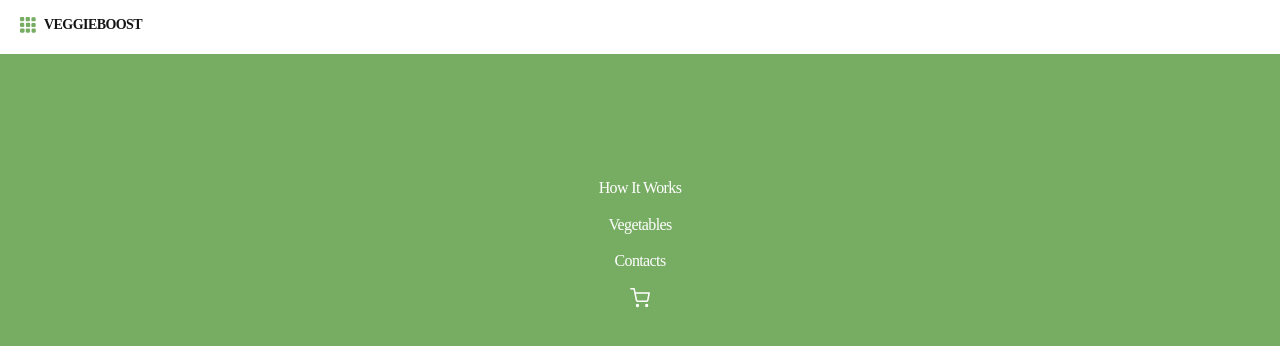
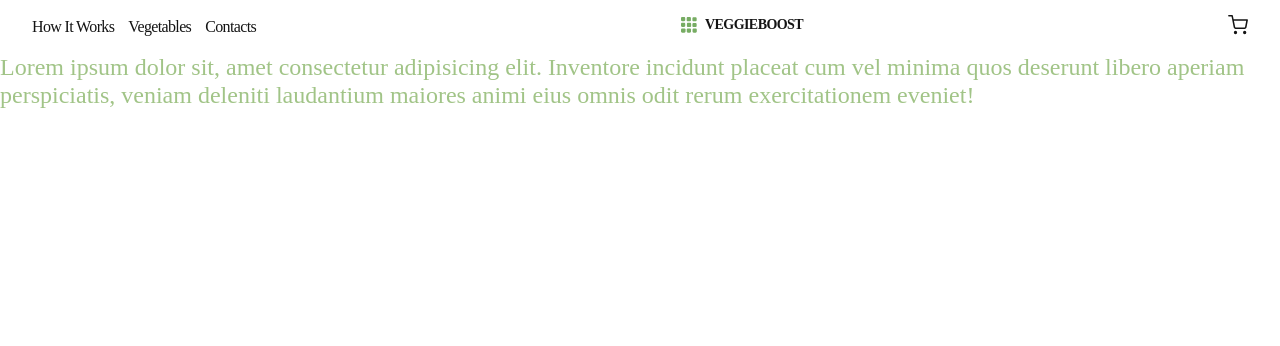
Before and after one commit to intearseea/project-MarkUp14, a website built with Vite: page src/index.html in a window 1280 px wide. Built offline with nearby package versions, Linux system fonts and the light colour scheme; files whose address does not match are found by name.

Commit message:
without-js

```diff
--- a/src/css/header.css
+++ b/src/css/header.css
@@ -1,6 +1,30 @@
-.container {
+.header-container {
   padding: 0 20px;
   margin: 0 auto;
+}
+
+a:hover,
+a:focus {
+  color: #77ac63;
+  background-color: transparent;
+}
+
+.mob-menu-link:hover,
+.mob-menu-link:focus {
+  color: #141414;
+}
+.mob-basket-svg:hover,
+.mob-basket-svg:focus {
+  stroke: #141414;
+}
+.mob-menu-x-svg:hover,
+.mob-menu-x-svg:focus {
+  stroke: #141414;
+}
+
+.burger-menu-svg:hover,
+.burger-menu-svg:focus {
+  fill: #141414;
 }
 
 .header-div {
@@ -9,6 +33,7 @@
   justify-content: space-between;
   align-items: center;
   background-color: #fff;
+  padding: 0;
 }
 
 .header-svg-div {
@@ -26,7 +51,6 @@
 }
 .header-logo-link {
   color: #141414;
-  font-family: DM Sans;
   text-align: center;
   font-size: 14px;
   font-style: normal;
@@ -54,11 +78,11 @@
   fill: #77ac63;
 }
 
-/*.menu-is-hidden {
+.menu-is-hidden {
   visibility: hidden;
   opacity: 0;
   pointer-events: none;
-}*/
+}
 
 .mob-menu {
   position: fixed;
@@ -79,20 +103,17 @@
   margin: 0 auto;
 }
 .mob-menu-x-svg {
-  fill: #77ac63;
-  background-color: transparent;
+  stroke: #77ac63;
 }
 .mob-menu-x {
   padding-top: 13px;
   border: none;
+  padding: 0;
   background: transparent;
-  padding: 0;
-  cursor: pointer;
   display: block;
 }
 .mob-menu-list {
   color: #fff;
-  font-family: DM Sans;
   text-decoration: none;
   list-style-type: none;
   text-align: center;
@@ -117,7 +138,94 @@
 .mob-menu-list {
   padding-top: 124px;
 }
-.mob-busket-svg {
+.mob-basket-svg {
   stroke: #fff;
   fill: #77ac63;
 }
+
+.mob-order-btn {
+  text-decoration: none;
+  padding: 0;
+  border: none;
+}
+.header-nav {
+  display: none;
+}
+
+.menu-svg-link {
+  display: none;
+}
+
+@media screen and (min-width: 375px) {
+  .header-container {
+    max-width: 375px;
+  }
+  .header-nav {
+    display: none;
+  }
+  .menu-svg-link {
+    display: none;
+  }
+}
+
+@media screen and (min-width: 768px) {
+  .header-container {
+    max-width: 768px;
+    padding: 0 32px;
+    margin: 0 auto;
+  }
+
+  .burger-menu {
+    display: none;
+  }
+
+  .header-nav {
+    display: flex;
+  }
+
+  .menu-list {
+    display: flex;
+    flex-direction: row;
+    gap: 14px;
+    align-items: center;
+    margin-right: 0;
+    padding-bottom: 16px;
+    padding-top: 16px;
+    color: #141414;
+    text-align: center;
+    line-height: 1.28;
+    letter-spacing: -0.04em;
+    list-style-type: none;
+    text-decoration: none;
+    padding-left: 0;
+  }
+
+  .header-svg-div {
+    display: flex;
+  }
+
+  .menu-svg-link {
+    display: block;
+    margin-left: 0;
+    border: none;
+    padding: 15px 0;
+    background: transparent;
+  }
+
+  .basket-svg {
+    stroke: #141414;
+    fill: #fff;
+  }
+}
+
+@media screen and (min-width: 1280px) {
+  .header-container {
+    max-width: 1280px;
+    padding: 0 32px;
+    margin: 0 auto;
+  }
+
+  .burger-menu {
+    display: none;
+  }
+}
--- a/src/partials/header.html
+++ b/src/partials/header.html
@@ -1,13 +1,29 @@
-<header class="container header">
+<header class="header-container">
   <div class="header-div">
+    <nav class="header-nav">
+      <ul class="menu-list">
+        <li>
+          <a href="#how-it-works" class="menu-link">How It Works</a>
+        </li>
+        <li>
+          <a href="#vegetables" class="menu-link">Vegetables</a>
+        </li>
+        <li><a href="#contacts" class="menu-link">Contacts</a></li>
+      </ul>
+    </nav>
     <div class="header-svg-div">
       <a href="" class="header-svg-link">
         <svg class="header-logo-svg" width="16" height="16">
           <use href="../img/symbol-defs.svg#logo"></use>
         </svg>
       </a>
-      <a href="../index.html" class="header-logo-link">Veggieboost</a>
+      <a href="#hero" class="header-logo-link">Veggieboost</a>
     </div>
+    <button type="button" class="menu-svg-link" data-modal-open>
+      <svg class="basket-svg" width="20" height="20">
+        <use href="../img/symbol-defs.svg#shopping-cart"></use>
+      </svg>
+    </button>
     <button class="burger-menu" type="button" data-menu-open>
       <svg class="burger-menu-svg" width="24" height="24">
         <use href="../img/symbol-defs.svg#burger-menu"></use>
@@ -24,29 +40,31 @@
           <use href="../img/symbol-defs.svg#logo"></use>
         </svg>
       </a>
-      <a href="../index.html" class="header-logo-link">Veggieboost</a>
+      <a href="#hero" class="header-logo-link">Veggieboost</a>
     </div>
-    <button class="mob-menu-x" type="button" data-menu-close="">
+    <button class="mob-menu-x" type="button" data-menu-close>
       <svg class="mob-menu-x-svg" width="24" height="24">
         <use href="../img/symbol-defs.svg#cross"></use>
       </svg>
     </button>
   </div>
+
   <div class="main-mob-menu">
     <nav class="mob-nav">
       <ul class="mob-menu-list">
         <li>
-          <a href="" class="mob-menu-link">How It Works</a>
+          <a href="#how-it-works" class="mob-menu-link">How It Works</a>
         </li>
         <li>
-          <a href="" class="mob-menu-link">Vegetables</a>
+          <a href="#vegetables" class="mob-menu-link">Vegetables</a>
         </li>
-        <li><a href="" class="mob-menu-link">Contacts</a></li>
+        <li><a href="#contacts" class="mob-menu-link">Contacts</a></li>
         <li>
-          <a href="" class="mob-menu-svg-link"
-            ><svg class="mob-busket-svg" width="20" height="20">
-              <use href="../img/symbol-defs.svg#shopping-cart"></use></svg
-          ></a>
+          <button type="button" class="mob-order-btn"></button>
+            <svg class="mob-basket-svg" width="20" height="20">
+              <use href="../img/symbol-defs.svg#shopping-cart"></use>
+            </svg>
+          </button>
         </li>
       </ul>
     </nav>
```
